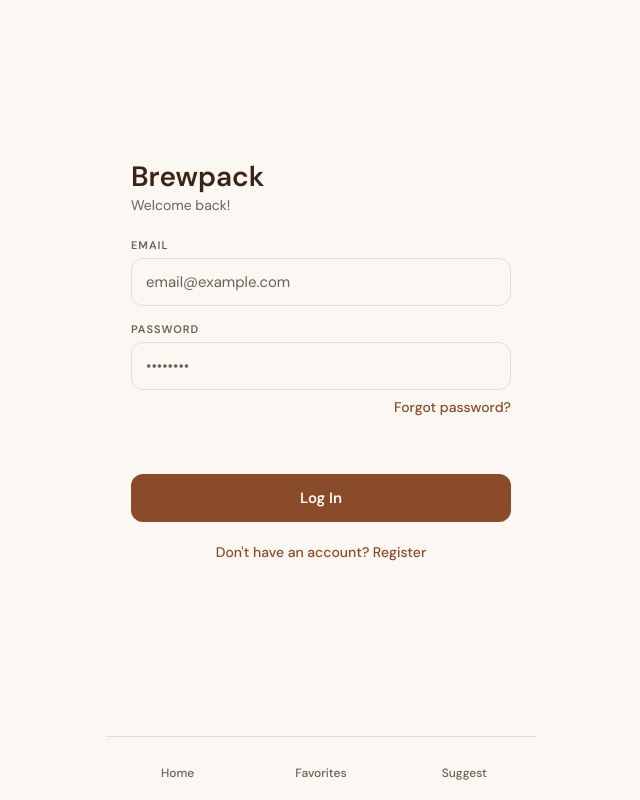
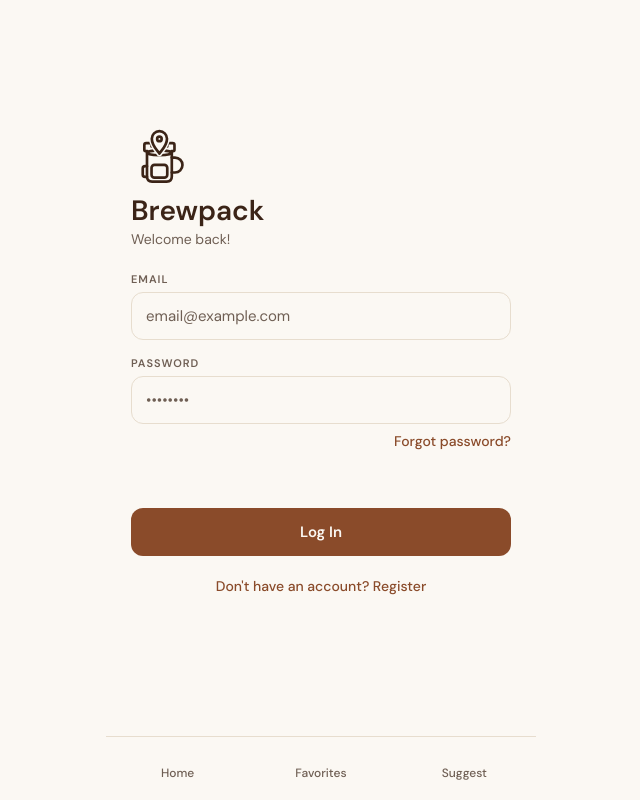
Before and after one commit to merrickmonteclaro-collab/ph-coffee-web, a React (Vite) app: page /auth in a window 1280 px wide. Shown: the whole page, without its empty margins (319-959 px from the left). Built offline with nearby package versions, Linux system fonts and the light colour scheme.

Commit message:
added logo to auth pages

```diff
--- a/src/components/BrewpackLogo.jsx
+++ b/src/components/BrewpackLogo.jsx
@@ -1,5 +1,6 @@
 // Brewpack mark (bold outline). Draws in currentColor so it follows the
 // surrounding text color. Geometry and stroke match brewpack-logo-outline-bold.svg.
+// Pass title="" when the logo is decorative (next to a "Brewpack" heading).
 export default function BrewpackLogo({ size = 40, strokeWidth = 20, className, title = 'Brewpack' }) {
   return (
     <svg
@@ -12,8 +13,9 @@ export default function BrewpackLogo({ size = 40, strokeWidth = 20, className, t
       strokeWidth={strokeWidth}
       strokeLinecap="round"
       strokeLinejoin="round"
-      role="img"
-      aria-label={title}
+      role={title ? 'img' : undefined}
+      aria-label={title || undefined}
+      aria-hidden={title ? undefined : true}
     >
       <defs>
         <mask id="brewpack-pin-cut" maskUnits="userSpaceOnUse" x="0" y="0" width="512" height="512">
--- a/src/pages/AuthPage.jsx
+++ b/src/pages/AuthPage.jsx
@@ -2,6 +2,7 @@ import { useState } from 'react'
 import { useNavigate, Link } from 'react-router-dom'
 import { API_URL } from '../utils/config'
 import { saveToken } from '../utils/auth'
+import BrewpackLogo from '../components/BrewpackLogo'
 import styles from './AuthPage.module.css'
 
 export default function AuthPage() {
@@ -57,6 +58,8 @@ export default function AuthPage() {
   return (
     <div className={styles.page}>
       <div className={styles.card}>
+        {/* Decorative: the heading right below already says "Brewpack". */}
+        <BrewpackLogo size={56} title="" className={styles.logo} />
         <h1 className={styles.title}>Brewpack</h1>
         <p className={styles.subtitle}>{isLogin ? 'Welcome back!' : 'Create an account'}</p>
 
--- a/src/pages/AuthPage.module.css
+++ b/src/pages/AuthPage.module.css
@@ -11,6 +11,7 @@
   font-family: 'DM Sans', sans-serif;
 }
 .card { width: 100%; max-width: 380px; }
+.logo { display: block; margin: 0 0 12px; color: var(--ink); }
 .title { margin: 0 0 4px; font-size: 28px; font-weight: 700; line-height: 1.1; color: var(--ink); }
 .subtitle { margin: 0 0 24px; font-size: 14px; color: var(--muted); }
 .label {
--- a/src/pages/ForgotPasswordPage.jsx
+++ b/src/pages/ForgotPasswordPage.jsx
@@ -1,6 +1,7 @@
 import { useState } from 'react'
 import { Link } from 'react-router-dom'
 import { API_URL } from '../utils/config'
+import BrewpackLogo from '../components/BrewpackLogo'
 import styles from './AuthPage.module.css'
 
 export default function ForgotPasswordPage() {
@@ -45,6 +46,8 @@ export default function ForgotPasswordPage() {
   return (
     <div className={styles.page}>
       <div className={styles.card}>
+        {/* Decorative: the heading right below already says "Brewpack". */}
+        <BrewpackLogo size={56} title="" className={styles.logo} />
         <h1 className={styles.title}>Brewpack</h1>
         <p className={styles.subtitle}>Reset your password</p>
 
--- a/src/pages/ResetPasswordPage.jsx
+++ b/src/pages/ResetPasswordPage.jsx
@@ -1,6 +1,7 @@
 import { useState } from 'react'
 import { useNavigate, useSearchParams, Link } from 'react-router-dom'
 import { API_URL } from '../utils/config'
+import BrewpackLogo from '../components/BrewpackLogo'
 import styles from './AuthPage.module.css'
 
 export default function ResetPasswordPage() {
@@ -50,7 +51,9 @@ export default function ResetPasswordPage() {
     return (
       <div className={styles.page}>
         <div className={styles.card}>
-          <h1 className={styles.title}>Brewpack</h1>
+          {/* Decorative: the heading right below already says "Brewpack". */}
+        <BrewpackLogo size={56} title="" className={styles.logo} />
+        <h1 className={styles.title}>Brewpack</h1>
           <div className={styles.error}>This reset link is invalid or incomplete.</div>
           <Link to="/forgot-password" className={styles.toggle}>
             Request a new reset link
@@ -63,6 +66,8 @@ export default function ResetPasswordPage() {
   return (
     <div className={styles.page}>
       <div className={styles.card}>
+        {/* Decorative: the heading right below already says "Brewpack". */}
+        <BrewpackLogo size={56} title="" className={styles.logo} />
         <h1 className={styles.title}>Brewpack</h1>
         <p className={styles.subtitle}>Set a new password</p>
 
```
